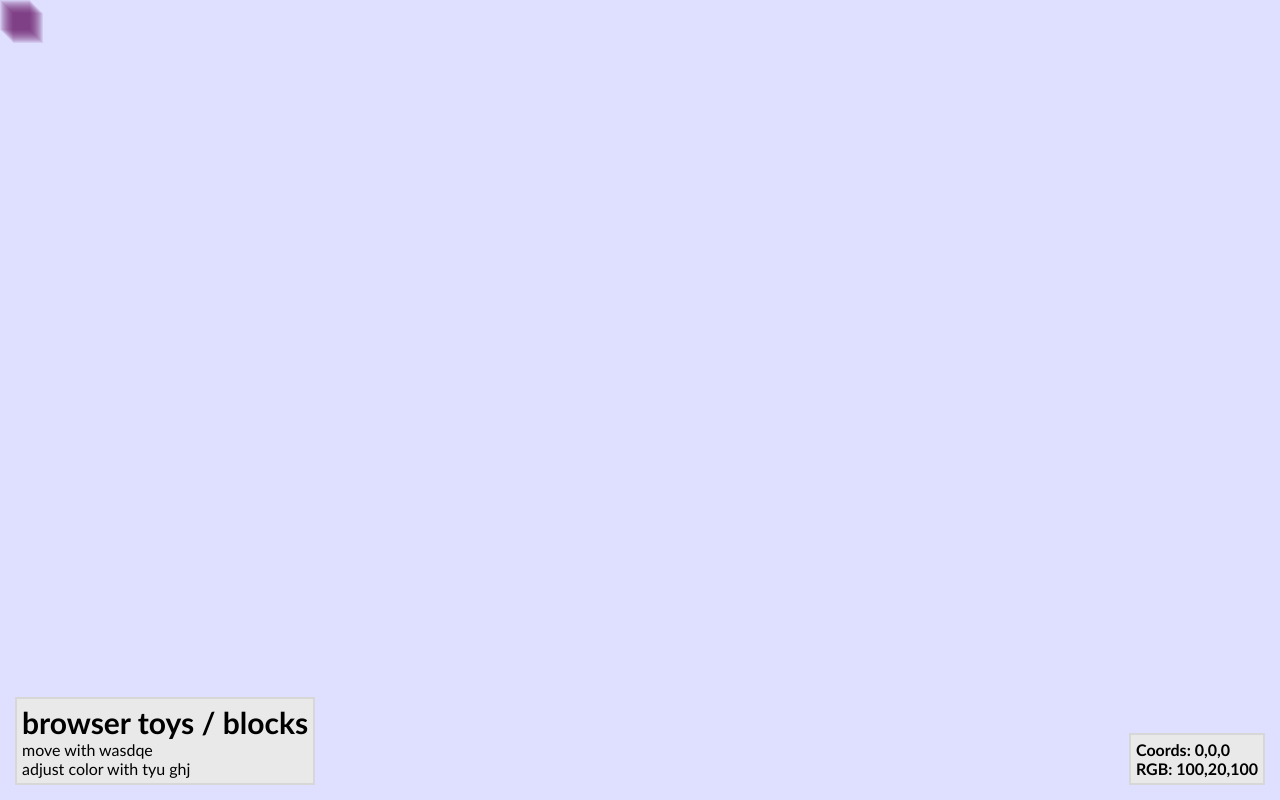
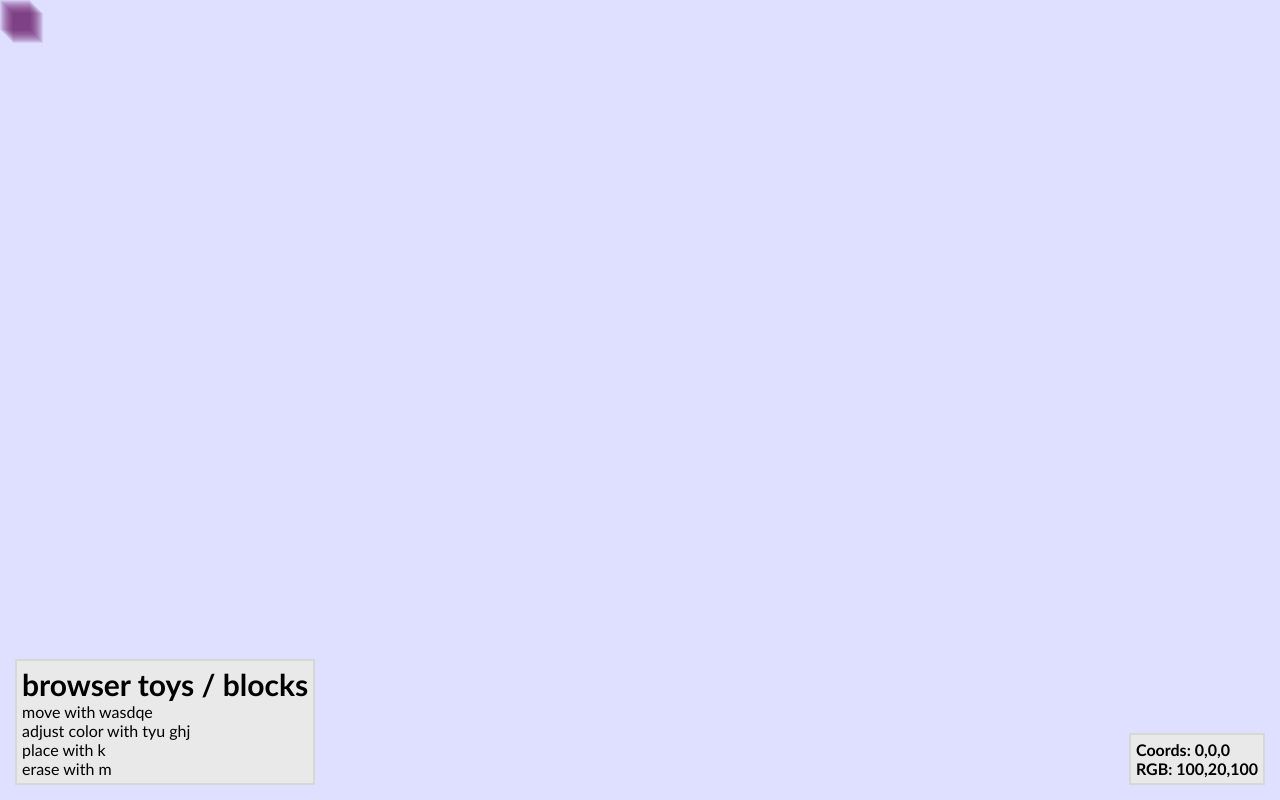
Before and after one commit to jnaglick/browser-toys, a plain HTML site: page blocks/index.htm in a window 1280 px wide. Drawn offline with nearby package versions, Linux system fonts and the light colour scheme.

Commit message:
added description of place and erase controls

```diff
--- a/blocks/index.htm
+++ b/blocks/index.htm
@@ -41,6 +41,10 @@
 			move with wasdqe
 			<br/>
 			adjust color with tyu ghj
+			<br/>
+			place with k
+			<br/>
+			erase with m
 		</span>
 	</body>
 	<script language="JavaScript">
```
